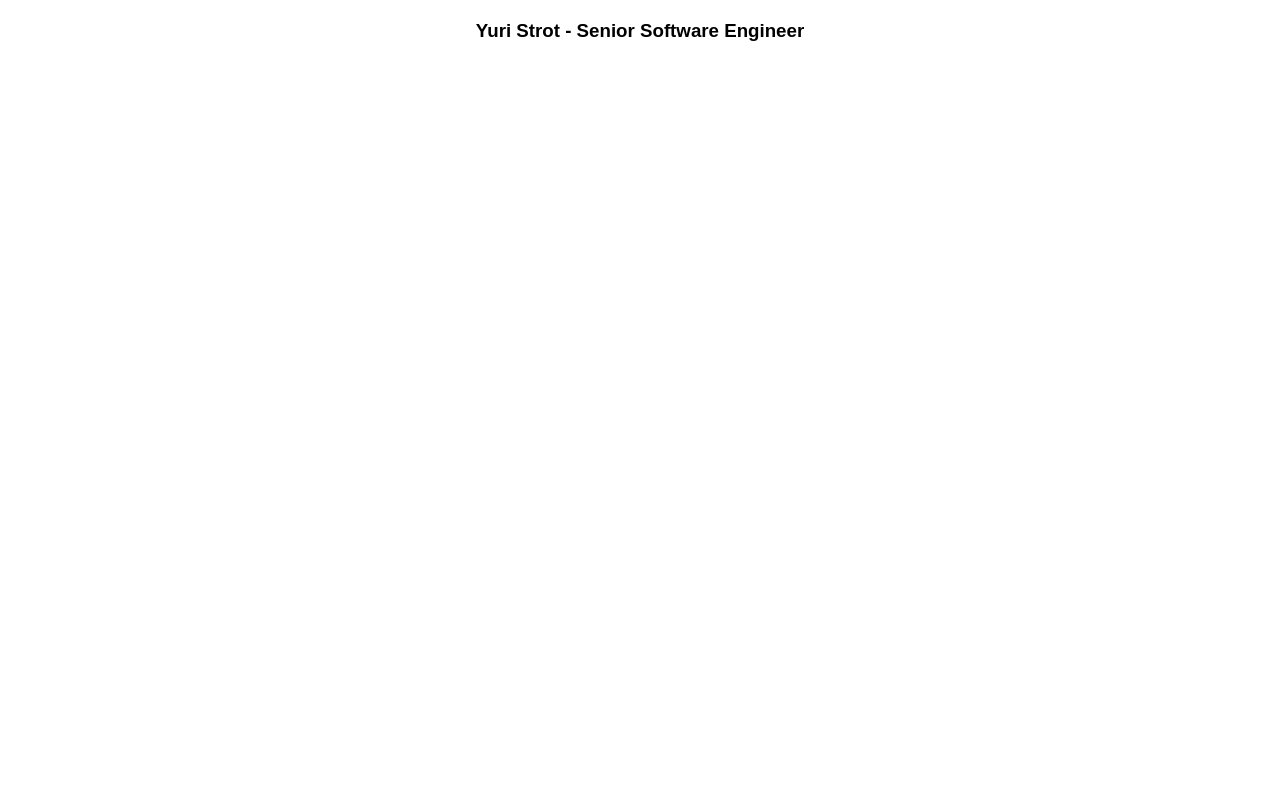
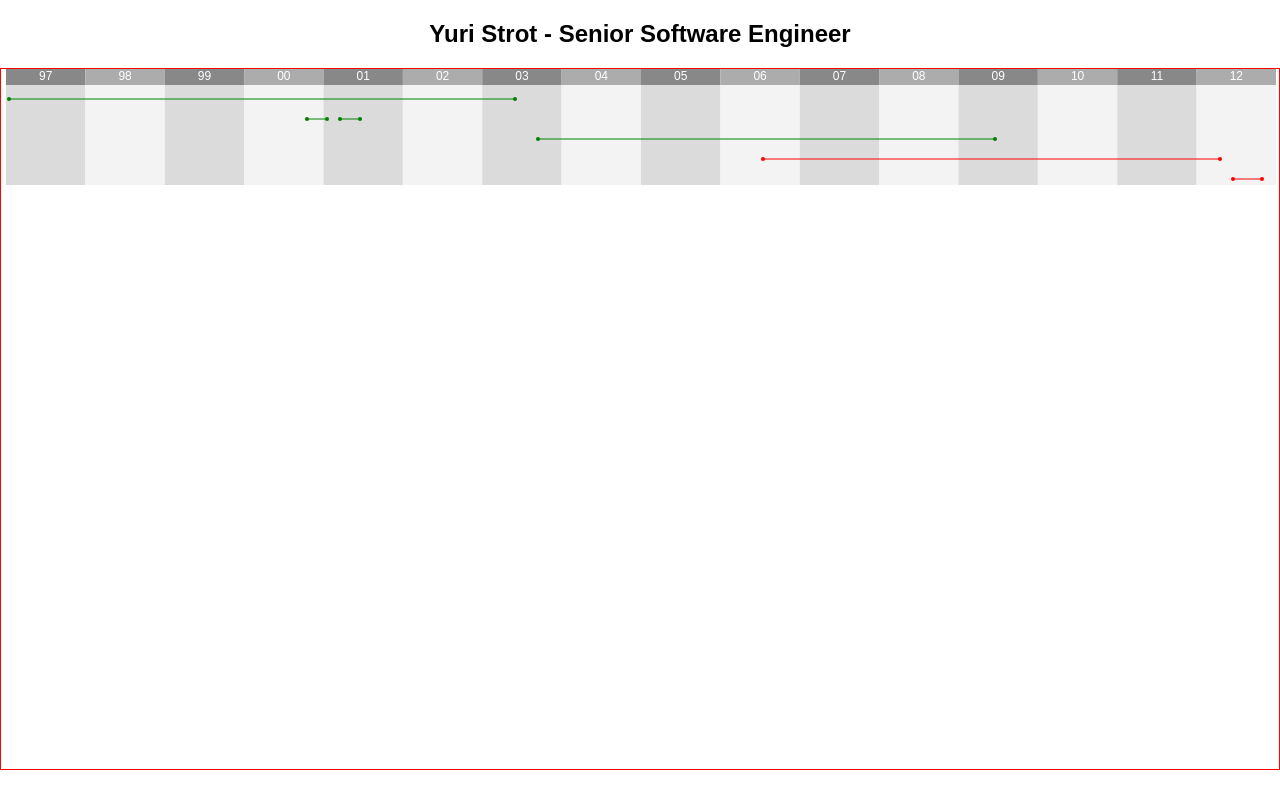
Before and after one commit to ystrot/cv, a plain HTML site: page cv.html in a window 1280 px wide. Drawn offline with nearby package versions, Linux system fonts and the light colour scheme.

Commit message:
Draw user defined events on timeline.

```diff
--- a/cv.html
+++ b/cv.html
@@ -2,10 +2,18 @@
 	<head>
 		<title>Yuri Strot's CV</title>
 		<link href="normalize.css" rel="stylesheet" type="text/css">
-		<script src="cv.js"></script>
+		<script type="text/javascript" src="http://ajax.googleapis.com/ajax/libs/jquery/1/jquery.min.js"></script>
+		<script type="text/javascript" src="cv.js"></script>
+		<script type="text/javascript">
+			$(window).bind("resize", function() { sync(); });
+			$(document).ready(function() {
+				init();
+				sync();
+			});
+		</script>
 	</head>
 	<body>
-		<h3 style="text-align: center; margin: 20px;">Yuri Strot - Senior Software Engineer</h3>
-		<canvas id="cid" width="100%" height="100%" style="width: 100%; height: 100%;"/>
+		<h2 style="text-align: center; margin: 20px;">Yuri Strot - Senior Software Engineer</h2>
+		<canvas id="timeline" style="border: 1px solid red;"/>
 	</body>
 </html>
--- a/cv.js
+++ b/cv.js
@@ -1,3 +1,183 @@
-window.onload = function() {
-  var g = document.getElementById("cid").getContext("2d");
+var timeline;
+var now;
+
+function init() {
+  var date = new Date();
+  now = new Time(date.getDate()  + "." + (date.getMonth() + 1) + "." + date.getFullYear());
+
+  timeline = new Timeline();
+  timeline.add(new Event("School", "green", "01.97 - 01.06.03"));
+  timeline.add(new Event("IT College", "green", "10.00 - 01.01, 03.01 - 06.01"));
+  timeline.add(new Event("University", "green", "09.03 - 06.09"));
+
+  timeline.add(new Event("Xored", "red", "07.06 - 04.12"));
+  timeline.add(new Event("Speaktoit", "red", "06.12 - "));
 }
+
+function sync() {
+  var w = $(window).width();
+  var h = $(window).height();
+
+  $("#timeline").attr("width", (w - 2) + "px");
+  $("#timeline").attr("height", (h - 100) + "px");
+
+  timeline.fill(w - 10);
+}
+
+function Event(name, color, schedule) {
+  this.name = name;
+  this.color = color;
+  this.times = eventParseSchedule(schedule);
+}
+
+Event.prototype.start = function() {
+  return this.times[0].start;
+}
+
+function eventParseSchedule(text) {
+  var ranges = text.split(",");
+  var result = [];
+  for(var i = 0; i < ranges.length; i++) {
+    result.push(new TimeRange(ranges[i]));
+  }
+  return result;
+}
+
+function TimeRange(text) {
+  text = $.trim(text);
+  var index = text.indexOf("-");
+  if (index < 0) {
+    this.start = new Time(text);
+    this.end = null;
+  } else {
+    this.start = new Time(text.slice(0, index));
+    this.end = new Time(text.slice(index + 1));
+  }
+}
+
+function Time(str) {
+  str = $.trim(str);
+  if (str.length == 0) {
+    this.year = now.year;
+    this.month = now.month;
+    this.day = now.day;
+  } else {
+    var parts = str.split(".");
+    if (parts.length > 2) {
+      this.year = fixYear(parseTimeInt(parts[2]));
+      this.month = parseTimeInt(parts[1]);
+      this.day = parseTimeInt(parts[0]);
+    } else {
+      this.year = fixYear(parseTimeInt(parts[1]));
+      this.month = parseTimeInt(parts[0]);
+      this.day = 15;
+    }
+  }
+}
+
+function fixYear(year) {
+  if (year >= 1000) return year;
+  return year < 50 ? year + 2000 : year + 1900;
+}
+
+function parseTimeInt(str) {
+  var index = 0;
+  while(index < str.length && str.charAt(index) == "0") index++;
+  if (index == str.length) return 0;
+  str = str.slice(index);
+  return parseInt(str);
+}
+
+function Timeline() {
+  this.g = document.getElementById("timeline").getContext("2d");
+
+  this.events = [];
+  this.width = 0;
+}
+
+Timeline.prototype.add = function(e) {
+  this.events.push(e);
+}
+
+Timeline.prototype.fill = function(width) {
+  this.width = width;
+  this.g.font = "12px sans-serif";
+  this.g.textBaseline = "top";
+  this.drawYears();
+  this.drawEvents();
+}
+
+Timeline.prototype.drawYears = function() {
+  this.initYear = this.events[0].start().year;
+  var thisYear = now.year;
+  this.yearSize = this.width / (thisYear - this.initYear + 1);
+
+  for(var i = this.initYear; i <= thisYear; i++) {
+    this.drawYear(i, 5 + (i - this.initYear) * this.yearSize, this.yearSize);
+  }
+}
+
+Timeline.prototype.drawEvents = function() {
+  var start = 30;
+  for(var i = 0; i < this.events.length; i++) {
+    this.drawEvent(this.events[i], start + i * 20);
+  }
+}
+
+Timeline.prototype.drawYear = function(year, shift, size) {
+  var header = 16;
+  var content = 100;
+  var even = year % 2 == 0;
+
+  this.g.fillStyle = even ? "#acacac" : "#888888";
+  this.g.fillRect(shift, 0, size, header);
+
+  this.g.fillStyle = even ? "#f3f3f3" : "#dbdbdb";
+  this.g.fillRect(shift, header, size, content);
+
+  year = year % 100;
+  var text = (year < 10 ? "0" : "") + year;
+  var width = this.g.measureText(text).width;
+  var textShift = (size - width) / 2;
+
+  if (textShift < 2) {
+    text = "" + (year % 10);
+    width = this.g.measureText(text).width;
+  }
+
+  this.g.fillStyle = "white";
+  this.g.fillText(text, shift + (size - width) / 2, 2);
+}
+
+Timeline.prototype.drawEvent = function(event, y) {
+  var pin = 2;
+
+  for(var i = 0; i < event.times.length; i++) {
+    var time = event.times[i];
+    var start = this.timeToPos(time.start);
+    var end = this.timeToPos(time.end);
+
+    this.g.beginPath();
+    this.g.moveTo(start, y);
+    this.g.lineTo(end, y);
+    this.g.strokeStyle = event.color;
+    this.g.stroke();
+
+    this.fillCircle(start, y, pin, event.color);
+    this.fillCircle(end, y, pin, event.color);
+  }
+}
+
+Timeline.prototype.fillCircle = function(cx, cy, r, color) {
+    this.g.fillStyle = color;
+    this.g.beginPath();
+    this.g.arc(cx, cy, r, 0, Math.PI * 2, true);
+    //this.g.rect(cx, cy, r, r);
+    this.g.closePath();
+    this.g.fill();
+}
+
+Timeline.prototype.timeToPos = function(time) {
+  var shift = (time.year - this.initYear + (time.month - 1) / 12 + (time.day - 1) / 365) * this.yearSize;
+  return Math.round(shift) + 5;
+}
```
